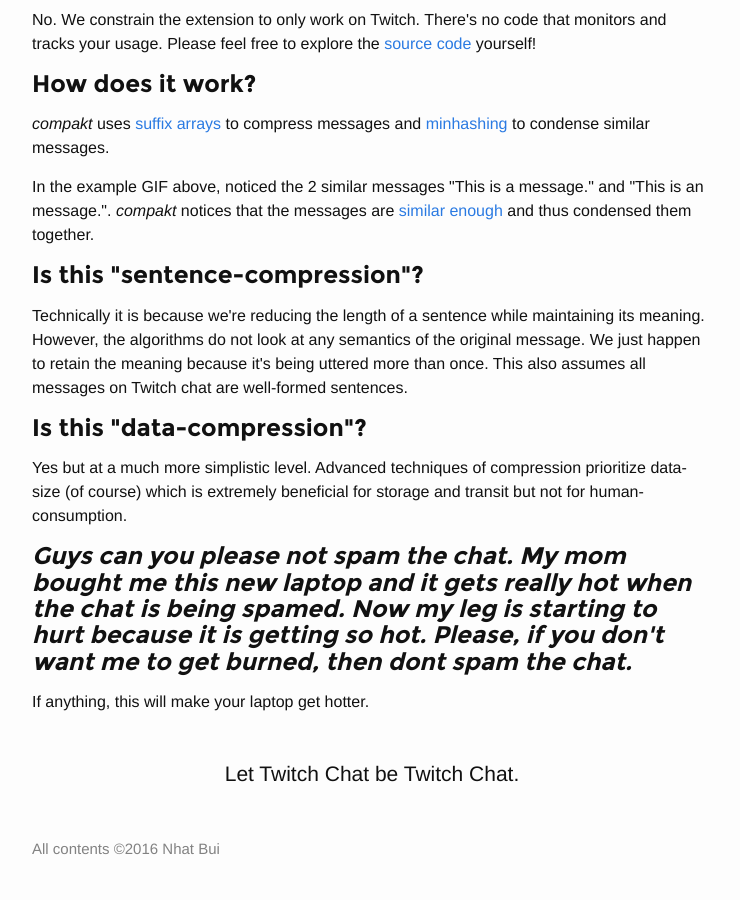
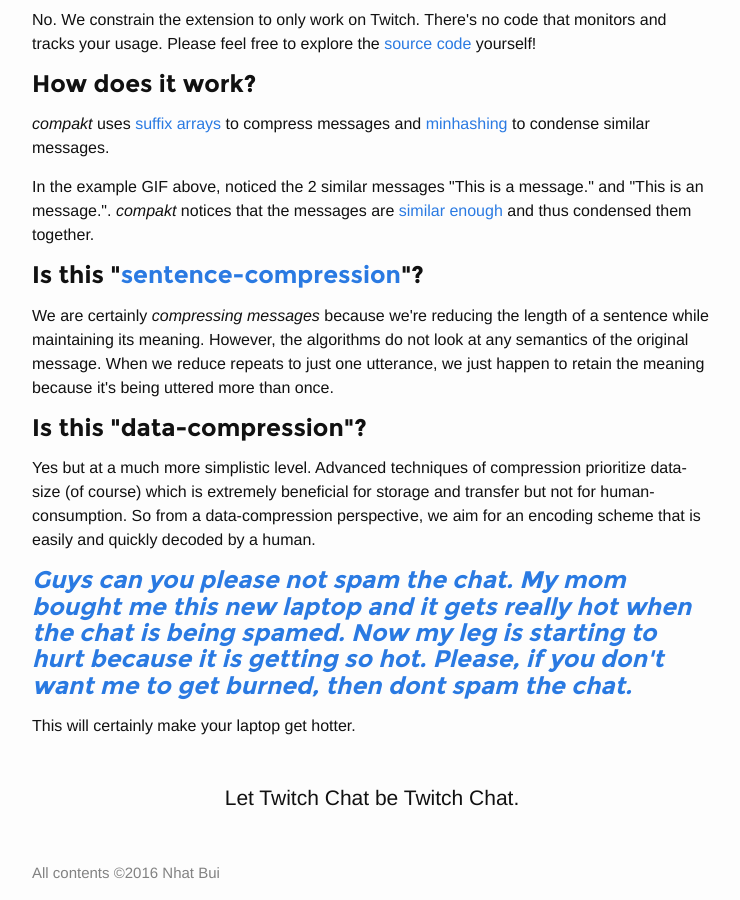
Before and after one commit to nhatbui/nhatbui.github.io, a Jekyll site: the page built from compakt/index.html, in a window 1280 px wide and 900 px high, scrolled down 1240 px. Shown: the whole window, without its empty margins (268-1008 px from the left). Built offline with Jekyll 4.4.1, drawn with Linux system fonts in a browser that asks for light colours.

Commit message:
More words

```diff
--- a/compakt/index.html
+++ b/compakt/index.html
@@ -70,20 +70,28 @@
           that the messages are <a href="https://en.wikipedia.org/wiki/MinHash#Jaccard_similarity_and_minimum_hash_values">similar enough</a>
           and thus condensed them together.</p>
 
-        <h3>Is this "sentence-compression"?</h3>
-        <p>Technically it is because we're reducing the length of a sentence
+        <h3>Is this "<a href="https://www.google.com/search?q=nlp+sentence+compression">sentence-compression</a>"?</h3>
+        <p>We are certainly <i>compressing messages</i> because we're reducing the length of a sentence
           while maintaining its meaning. However, the algorithms do not look
-          at any semantics of the original message. We just happen to retain
-          the meaning because it's being uttered more than once. This also
-          assumes all messages on Twitch chat are well-formed sentences.</p>
+          at any semantics of the original message. When we reduce repeats to just
+          one utterance, we just happen to retain
+          the meaning because it's being uttered more than once.</p>
 
         <h3>Is this "data-compression"?</h3>
         <p>Yes but at a much more simplistic level. Advanced techniques of compression
           prioritize data-size (of course) which is extremely beneficial for
-          storage and transit but not for human-consumption.</p>
+          storage and transfer but not for human-consumption. So from a data-compression
+          perspective, we aim for an encoding scheme that is easily and quickly
+          decoded by a human.</p>
 
-        <h3><i>Guys can you please not spam the chat. My mom bought me this new laptop and it gets really hot when the chat is being spamed. Now my leg is starting to hurt because it is getting so hot. Please, if you don't want me to get burned, then dont spam the chat.</i></h3>
-        <p>If anything, this will make your laptop get hotter.</p>
+        <h3>
+          <i>
+            <a href="http://myfavoritetwitch.blogspot.com/2014/03/mommys-new-laptop-burns-me.html">
+              Guys can you please not spam the chat. My mom bought me this new laptop and it gets really hot when the chat is being spamed. Now my leg is starting to hurt because it is getting so hot. Please, if you don't want me to get burned, then dont spam the chat.
+            </a>
+          </i>
+        </h3>
+        <p>This will certainly make your laptop get hotter.</p>
       </div>
     </div>
 
```
